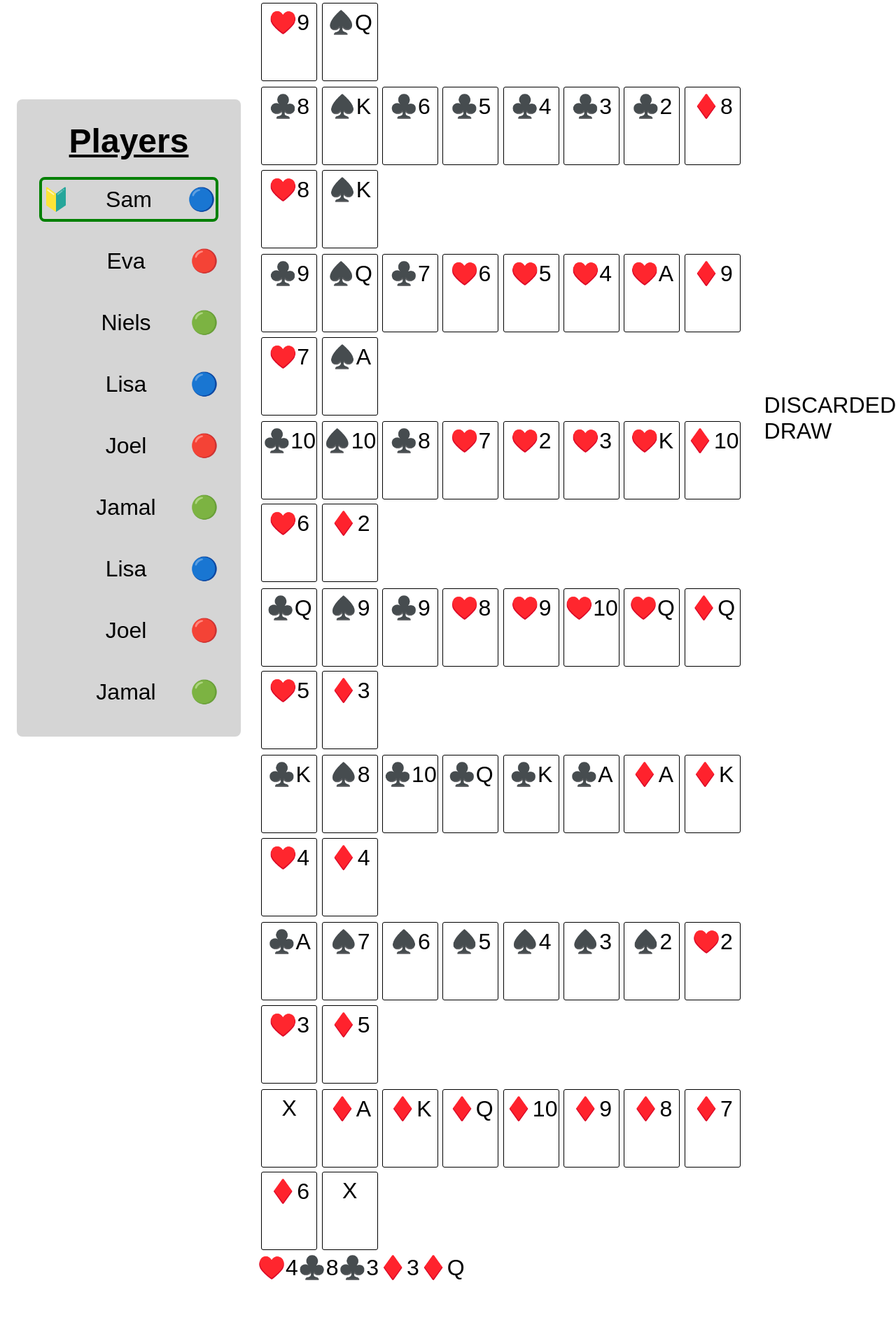
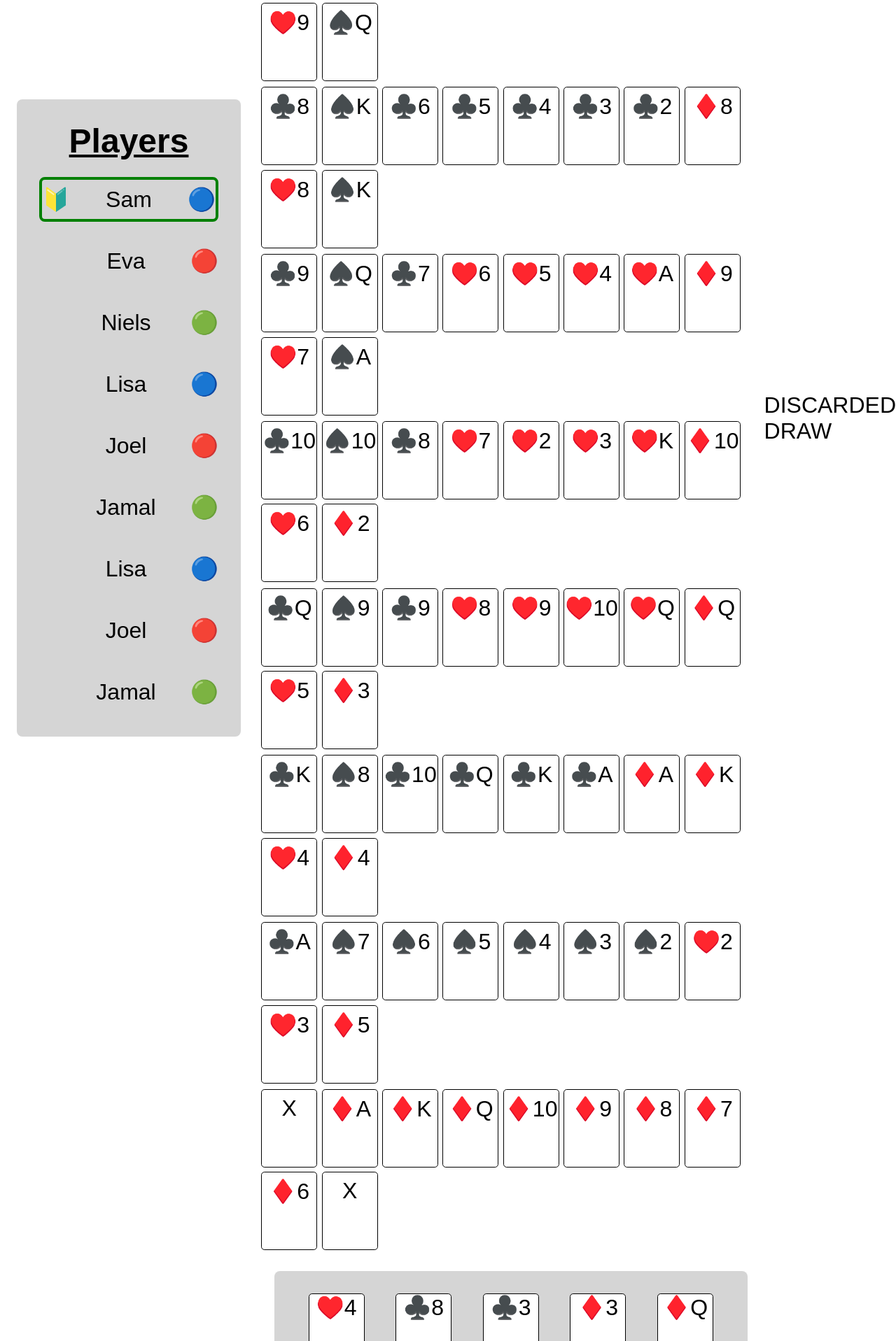
Before and after one commit to MaK-Sandbox/sequence-react, a React (Vite) app: page / in a window 1280 px wide. Shown: the part 863-2780 px from the top of the page at 70% size. Before the commit the page ends 2694 px from the top, so only its background shows below. Built offline with nearby package versions, Linux system fonts and the light colour scheme.

Commit message:
Add  style to the Hand component and its children that matches the general style of other children of .game-view

```diff
--- a/src/Component/Board.module.css
+++ b/src/Component/Board.module.css
@@ -4,8 +4,8 @@
 }
 
 .Cell {
-  border: 1px solid black;
-  border-radius: 3px;
+  border: var(--card-border);
+  border-radius: var(--card-border-radius);
 
   height: 3.5em;
   width: 2.5em;
@@ -22,6 +22,7 @@
   background-color: var(--card-color);
 }
 
+.Cell:hover > *,
 .Cell:hover {
   background-color: bisque;
 }
--- a/src/Component/Hand.jsx
+++ b/src/Component/Hand.jsx
@@ -4,7 +4,9 @@ export default function Hand({ cards }) {
   return (
     <div className={style["Hand"]}>
       {cards.map((card, index) => (
-        <span key={index}>{card}</span>
+        <span className={style["Card"]} key={index}>
+          {card}
+        </span>
       ))}
     </div>
   );
--- a/src/Component/Hand.module.css
+++ b/src/Component/Hand.module.css
@@ -1,4 +1,33 @@
 .Hand {
   grid-column: 2;
   grid-row: 3;
+
+  background-color: var(--secondary-color);
+  padding: var(--default-padding);
+  margin: var(--default-margin);
+  border-radius: var(--default-border-radius);
+
+  text-align: center;
+
+  display: flex;
+  flex-direction: row;
+  justify-content: space-around;
+  gap: 0.35em;
 }
+
+.Card > *,
+.Card {
+  background-color: var(--card-color);
+}
+
+.Card {
+  width: var(--card-width);
+  height: var(--card-height);
+  border: var(--card-border);
+  border-radius: var(--card-border-radius);
+}
+
+.Card:hover {
+  border-color: green;
+  box-shadow: 0.15em 0.15em 0.3em green;
+}
--- a/src/index.css
+++ b/src/index.css
@@ -27,5 +27,7 @@
   /* Playing card dimensions */
   --card-height: 3.5em;
   --card-width: 2.5em;
+  --card-border: 0.02em solid black;
+  --card-border-radius: 0.15em;
   --card-color: #ffffff;
 }
```
